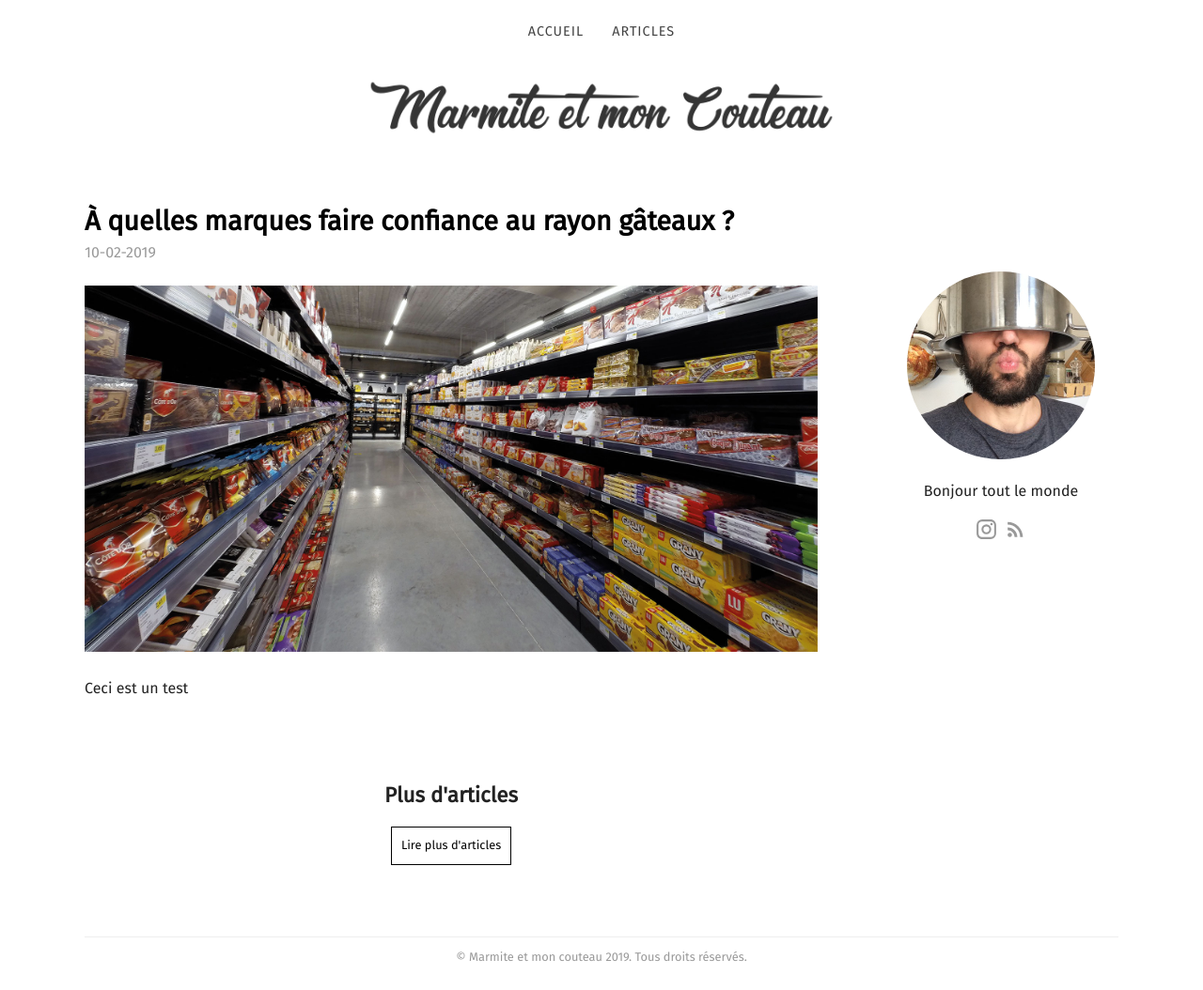
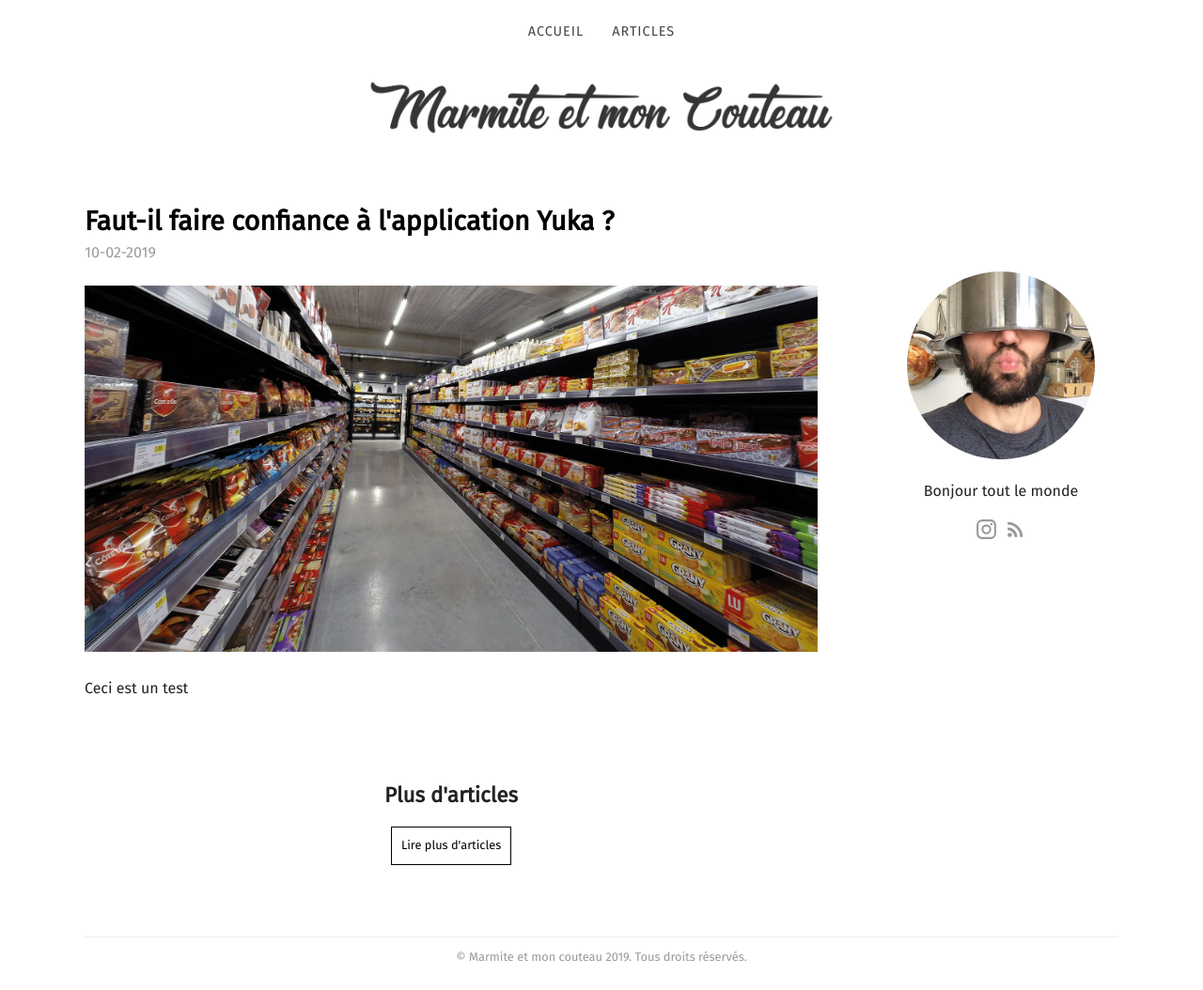
Before and after one commit to marmiteetmoncouteau/marmite-web, a Jekyll site: the page built from _posts/2019-01-08-yes.md, in a window 1280 px wide and 1054 px high. Shown: the whole window at 94% size. Built offline with Jekyll 4.4.1, drawn with Linux system fonts in a browser that asks for light colours; some web fonts are replaced.

Commit message:
Update from Forestry.io marmiteetmoncouteau@gmail.com updated _posts/2019-01-08-yes.md

```diff
--- a/_posts/2019-01-08-yes.md
+++ b/_posts/2019-01-08-yes.md
@@ -1,6 +1,6 @@
 ---
 date: 2019-02-10 17:00:00 +0000
-title: À quelles marques faire confiance au rayon gâteaux ?
+title: Faut-il faire confiance à l'application Yuka ?
 categories:
 - Au supermarché
 featured_image: "/uploads/Pano-rayon-biscuits-GOPR1575.jpg"
```
